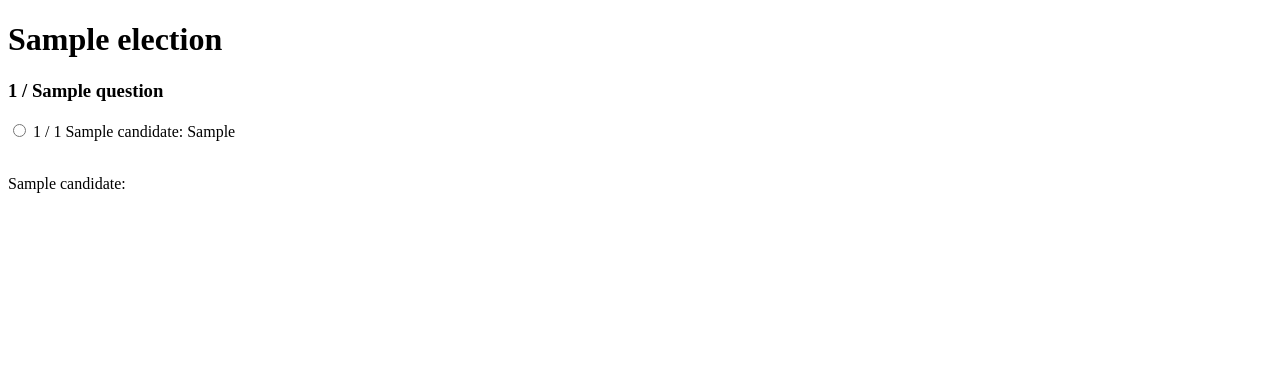
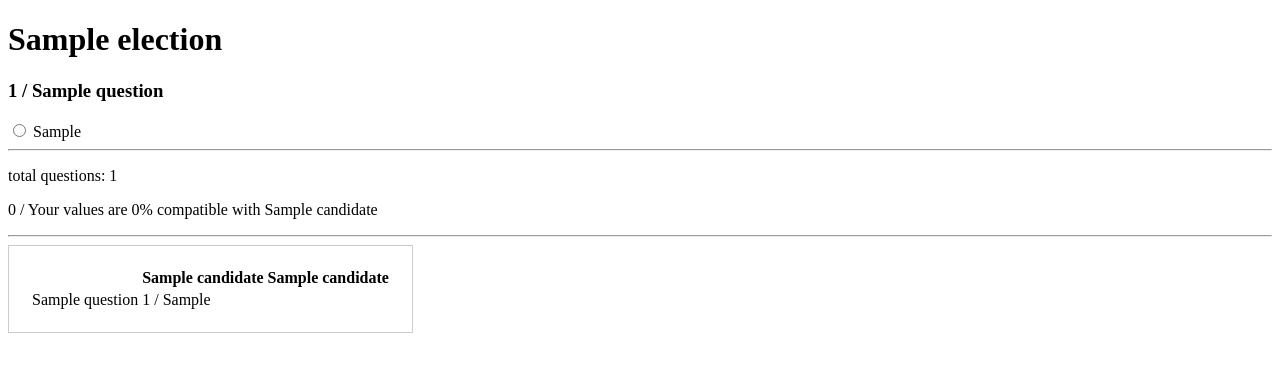
Before and after one commit to mileeme/voteUP2020, a Django app: page / in a window 1280 px wide. Shown: the top 372 px of the page. Run offline with Django 3.2, Linux system fonts and the light colour scheme; tables that the repository leaves empty hold one stand-in row (values such as "Sample post").

Commit message:
added javascript select components

```diff
--- a/polls/templates/polls/index.html
+++ b/polls/templates/polls/index.html
@@ -2,48 +2,78 @@
 {% block title %}2020 Candidate Info{% endblock %}
 {% block body %}
 <div class="container">
+
     <!-- poll -->
     {% for election in election_list %}
     <div>
         <h1>{{ election.name }}</h1>
 
-        <!-- get question -->
+        <!-- get questions -->
         {% for question in question_list %}
         <form method="post" action="#">
 
             <div id="poll">
 
                 <!-- question title -->
-                <h3 id="question">{{ question.number }} / {{ question|safe }}</h3>
-
+                <h3 id="question" data-id="{{ question.number }}">{{ question.number }} / {{ question|safe }}</h3>
+                <!-- get responses that matches question_id -->
                 {% for response in response_list %}
-                <!-- get response that matches question_id -->
                 {% if question.number == response.response_id %}
                 <!-- response -->
                 <div id="responses">
-                    <input id="candidate-{{ response.candidate_id }}" class="please" type="radio" name="candidate-response" value="{{ response.response }}">
-                    <label for="candidate-{{ response.candidate_id }}">{{ response.response_id }} / {{ response.candidate_id }} {{ response.candidate.l_name }}: {{ response.response }}</label>
+                    <input id="candidate-{{ response.candidate_id }}" type="radio" name="candidate-response" value="{{ response.response }}" data-response="{{ response.response_id }}" data-candidate="{{ response.candidate_id }}">
+                    <label for="candidate-{{ response.candidate_id }}">{{ response.response }}</label>
+                </div>
+                {% endif %}
+                {% endfor %}
 
-                    <!-- detail -->
-                    <div class="reveal-if-active">
-                        {{ response.description }}
-                    </div>
-
+                <!-- response detail -->
+                {% for response in response_list %}
+                {% if question.number == response.response_id %}
+                <div>
+                    <p id="responseDetail" class="hide" data-response="{{ response.response_id }}" data-candidate="{{ response.candidate_id }}">More deets: {{ response.description }}</p>
                 </div>
                 {% endif %}
                 {% endfor %}
             </div>
-
         </form>
         {% endfor %}
 
-        <!-- total count -->
+        <hr>
+
+        <!-- total tally -->
+        <p>total questions: <span id="counter">0</span></p>
         {% for candidate in candidate_list %}
-        <p>{{ candidate.l_name }}: <span id="candidate{{ candidate.id }}"></span></p>
-        <!-- <p>biden: <span id="candidateA"></span></p> -->
+        <p><span id="candidate{{ candidate.id }}">0</span> / Your values are <span id="percentage{{ candidate.id }}">0</span>% compatible with {{ candidate.l_name }}</p>
         {% endfor %}
     </div>
+
+    <hr>
+
+<!-- table of results -->
+<table style="border: 1px solid #ccc;padding: 20px;">
+        <thead>
+            <th></th>
+            {% for candidate in candidate_list %}
+            {% if election.id == candidate.election_id %}
+            <th>{{ candidate.f_name }} {{ candidate.l_name }}</th>
+            {% endif %}
+            {% endfor %}
+        </thead>
+        <tbody>
+            {% for question in question_list %}
+            <tr id="tableRow" data-question="{{ question.number }}">
+                <td>{{ question|safe }}</td>
+                {% for response in response_list %}
+                {% if question.number == response.response_id %}
+                <td id="tableColumn" class="" data-response="{{ response.response_id }}" data-candidate="{{ response.candidate_id }}">{{ response.response_id }} / {{ response.response }}</td>
+                {% endif %}
+                {% endfor %}
+            </tr>
+            {% endfor %}
+        </tbody>
+    </table>
+
     {% endfor %}
 </div>
-
 {% endblock %}
--- a/voteup2020/templates/head.html
+++ b/voteup2020/templates/head.html
@@ -15,9 +15,16 @@
     .add-if-active {
         opacity: 1;
         overflow: hidden;
+        text-decoration: underline;
     }
-    /* input[type="radio"]:checked ~ .add-if-active {
-        opacity: 1;
-        overflow: visible;
-    } */
+
+    .show {
+        display: block;
+    }
+    .hide {
+        display: none;
+    }
+    .background-color {
+        background: red;
+    }
 </style>
--- a/voteup2020/templates/scripts.html
+++ b/voteup2020/templates/scripts.html
@@ -1,34 +1,122 @@
 <script>
-    // get count per candidate
-    let countOne = function () {
-        let n = $('input[id="candidate-1"]:checked').length;
-        $('#candidate1').text(n);
-    }
-    let countTwo = function () {
-        let n = $('input[id="candidate-2"]:checked').length;
-        $('#candidate2').text(n);
-    }
 
-    // insert response into question
-    $(function () {
-        $('input[type=radio]').on('change', function () {
-            let val = $(this).val();
-            // let $span = $(this).parent().closest('div#poll').find('.add-if-active');
-            // let $span = $(this).parent().parent('div').attr('id');
-            let $span = $(this).parent().parent('div').find('.add-if-active');
-            // console.log(val);
-            // console.log($span);
-            if (val) {
-                $span.empty();
-                $span.append(val);
-            } else {
-                $span.append(val);
-            }
+    // on page load
+    document.addEventListener('DOMContentLoaded', () => {
+        countQuestions();
+        // on input click
+        document.querySelectorAll('input').forEach(item => {
+            item.addEventListener('click', event => {
+                tallyCandidateCount();
+                showDetail();
+                insertResponse();
+                highlightTableColumn();
+            })
         });
     });
 
-    $('input[type=radio]').click(function() {
-        countOne();
-        countTwo();
-    });
+
+    // get total questions
+    countQuestions = () => {
+        // get total number of questions
+        let counter = document.querySelectorAll('#question').length;
+        // insert total
+        document.querySelector('#counter').innerHTML = counter;
+    };
+
+
+    // get total count per candidate
+    tallyCandidateCount = () => {
+        // candidate inputs
+        const questions = document.querySelectorAll('#question').length;
+        const candidateA = document.querySelectorAll('input[id="candidate-1"]');
+        const candidateB = document.querySelectorAll('input[id="candidate-2"]');
+
+        // checked counter
+        let countA = 0;
+        let countB = 0;
+
+        // iterate through input to count checked
+        for (let i = 0; i < candidateA.length; i++) {
+            if (candidateA[i].checked) {
+                countA++;
+            }
+        }
+        for (let i = 0; i < candidateB.length; i++) {
+            if (candidateB[i].checked) {
+                countB++;
+            }
+        }
+
+        // get percentage
+        let percentageA = (countA / questions) * 100;
+        let percentageB = (countB / questions) * 100;
+
+        // text for candidate-1
+        document.getElementById('candidate1').innerHTML = countA;
+        document.getElementById('percentage1').innerHTML = percentageA;
+
+        // text for candidate-2
+        document.getElementById('candidate2').innerHTML = countB;
+        document.getElementById('percentage2').innerHTML = percentageB;
+    };
+
+
+    // check which input was checked
+    showDetail = () => {
+        // get ids of checked input
+        let e = event.target;
+        let eResponse = e.dataset.response;
+        let eCandidate = e.dataset.candidate;
+        const details = document.querySelectorAll('#responseDetail');
+
+        // iterate through the details
+        for (i = 0; i < details.length; i++) {
+            // show detail if it matches the response of candidate
+            if (details[i].dataset.response === eResponse) {
+                if (details[i].dataset.candidate === eCandidate) {
+                    details[i].classList.replace("hide", "show");
+                } else {
+                    details[i].classList.replace("show", "hide");
+                }
+            }
+        }
+    };
+
+    // insert chosen response into question
+    insertResponse = () => {
+        // get value of checked input
+        let e = event.target;
+        let eResponse = e.dataset.response;
+        let eValue = e.value;
+        let questions = document.querySelectorAll('#question');
+
+        // iterate through questions
+        for (i = 0; i < questions.length; i++) {
+            // insert value if question id match response id
+            if (questions[i].dataset.id === eResponse) {
+                questions[i].firstElementChild.innerHTML = eValue;
+            }
+        }
+    };
+
+    highlightTableColumn = () => {
+        // get ids of checked input
+        let e = event.target;
+        let eResponse = e.dataset.response;
+        let eCandidate = e.dataset.candidate;
+        const tableColumns = document.querySelectorAll('#tableColumn');
+
+        // iterate through the columns
+        for (i = 0; i < tableColumns.length; i++) {
+            // show detail if it matches the response of candidate
+            if (tableColumns[i].dataset.response === eResponse) {
+                if (tableColumns[i].dataset.candidate === eCandidate) {
+                    tableColumns[i].className = 'background-color';
+                } else {
+                    tableColumns[i].className = '';
+                }
+            }
+        }
+    };
+
 </script>
```
